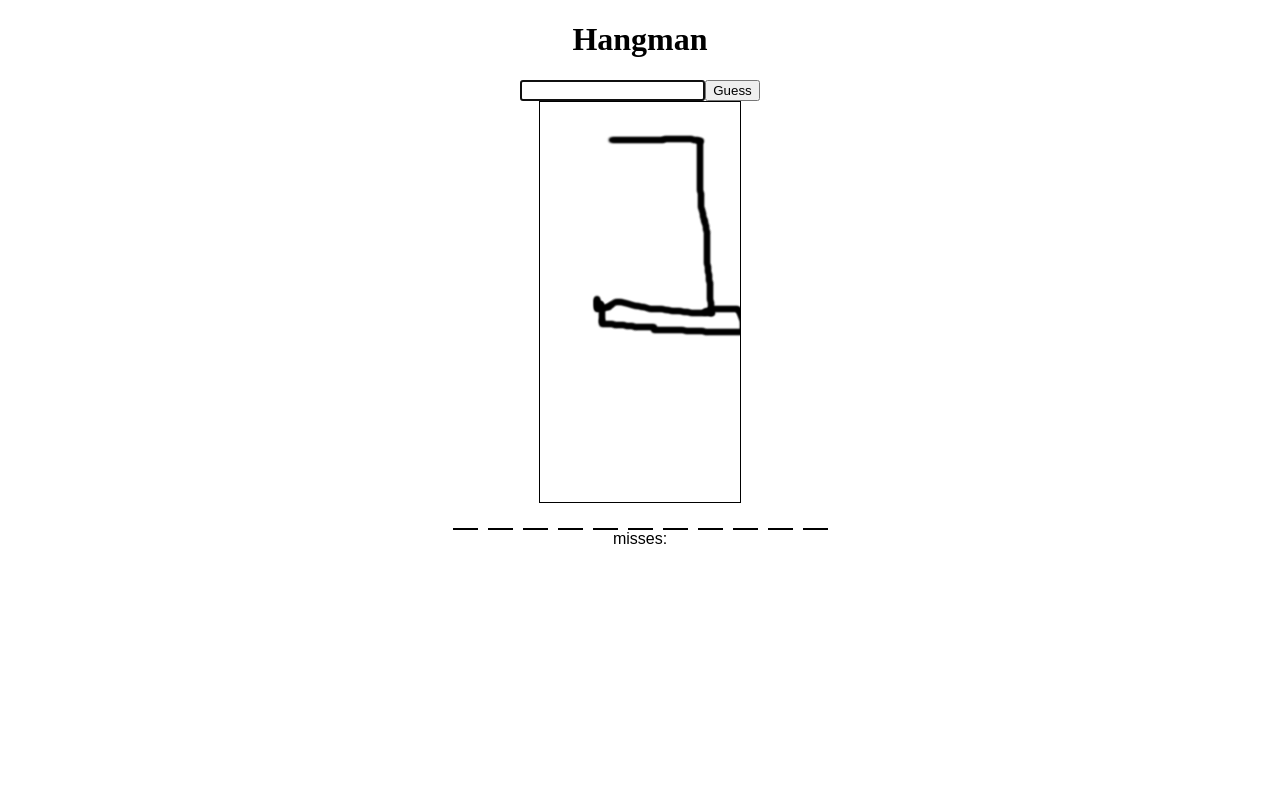
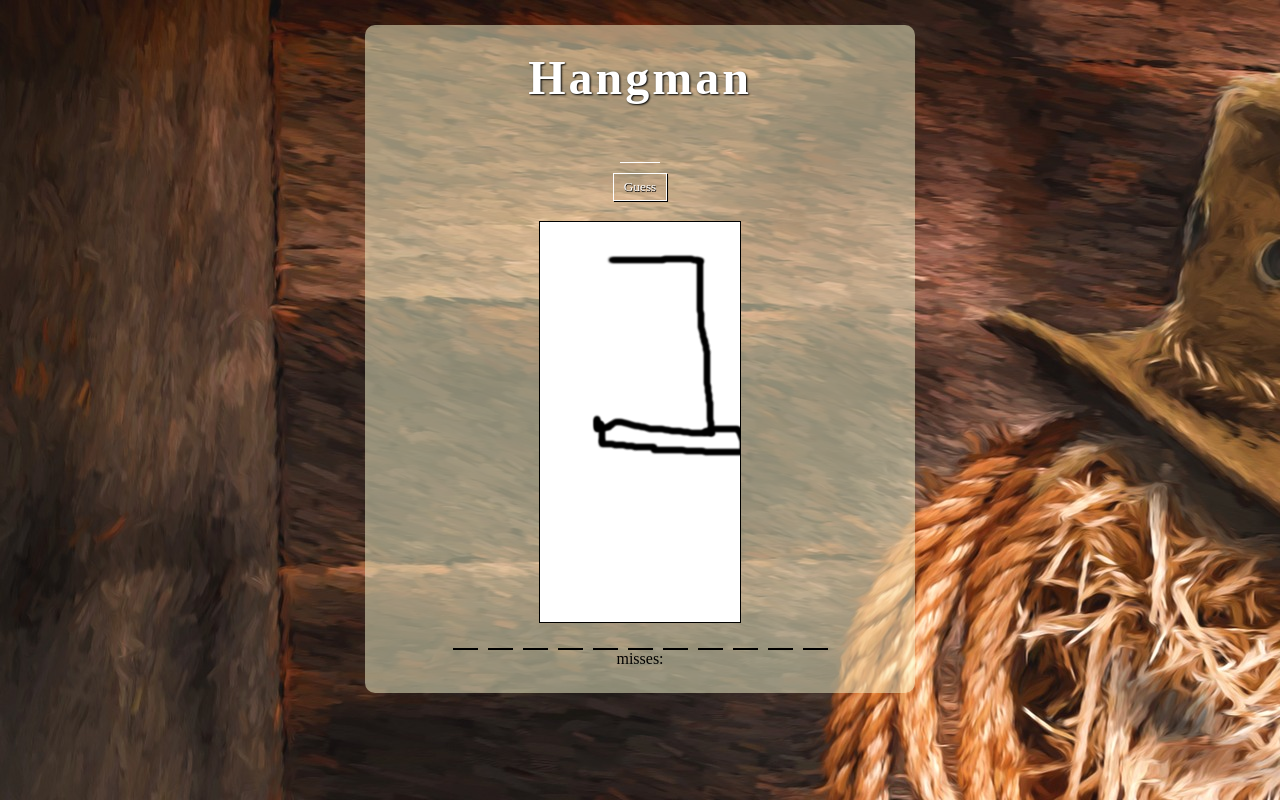
Before and after one commit to jacobdlewis/hangman, a React (Create React App) app: page / in a window 1280 px wide. Built offline with nearby package versions, Linux system fonts and the light colour scheme; the HTML template or start-up script is replaced by a standard one.

Commit message:
Added simple styling.

```diff
--- a/src/components/app/App.css
+++ b/src/components/app/App.css
@@ -1,3 +1,4 @@
-.App {
+.app {
   text-align: center;
+  margin: 25px auto;
 }
--- a/src/components/app/App.js
+++ b/src/components/app/App.js
@@ -5,7 +5,7 @@ import Game from '../game/Game';
 class App extends Component {
   render() {
     return (
-      <div className="App">
+      <div className="app">
         <Game />
       </div>
     );
--- a/src/components/game/Game.css
+++ b/src/components/game/Game.css
@@ -1,3 +1,16 @@
+.game {
+  background-color: rgba(250, 250, 210, .5);
+  border-radius: 10px;
+  height: 100%;
+  min-width: 500px;
+  padding: 25px;
+}
+
 .game-title {
+  color: white;
   font-family: 'Rye', 'cursive';
+  font-size: 3em;
+  letter-spacing: 3px;
+  text-shadow: 1px 1px 2px black;
+  margin: 0px auto;
 }
--- a/src/components/guess/Guess.css
+++ b/src/components/guess/Guess.css
@@ -0,0 +1,36 @@
+.guess {
+  margin-bottom: 20px;
+}
+
+.guess-button {
+  background-color: inherit;
+  border: .5px solid white;
+  box-shadow: .5px .5px .5px black;
+  color: white;
+  font-family: 'Rye', 'cursive';
+  text-shadow: .5px .5px .5px black;
+  padding: 5px 10px;
+}
+
+.guess-button:focus {
+  outline-color: lightgoldenrodyellow;
+}
+
+.guess-input {
+  background-color: inherit;
+  border: none;
+  border-bottom: 1px solid white;
+  color: white;
+  caret-color: white;
+  font-family: 'Rye', 'cursive';
+  font-size: 28px;
+  line-height: 28px;
+  margin-bottom: 10px;
+  max-width: 20px;
+  padding: 20px 10px 5px 10px;
+  text-shadow: 1px 1px 2px black;
+}
+
+.guess-input:focus {
+  outline: none;
+}
--- a/src/components/guess/Guess.jsx
+++ b/src/components/guess/Guess.jsx
@@ -27,11 +27,17 @@ class Guess extends React.Component {
         <form onSubmit={this.handleSubmit}>
           <input
             autoFocus="autofocus"
+            className="guess-input"
             maxLength="1"
             onChange={this.handleChange}
             value={this.state.value}
           />
-          <button type="submit">Guess</button>
+          <br />
+          <button
+            className="guess-button"
+            type="submit">
+            Guess
+          </button>
         </form>
       </div>
     );
--- a/src/index.css
+++ b/src/index.css
@@ -1,5 +1,11 @@
 body {
   margin: 0;
   padding: 0;
-  font-family: sans-serif;
+  display: flex;
+  justify-content: center;
+  background-image: url("images/western_background.jpg");
 }
+
+#root {
+  height: 100%;
+}
```
Also changed, not shown: src/images/western_background.jpg (added), 1 other file (tests, documents, lock files or other folders).
